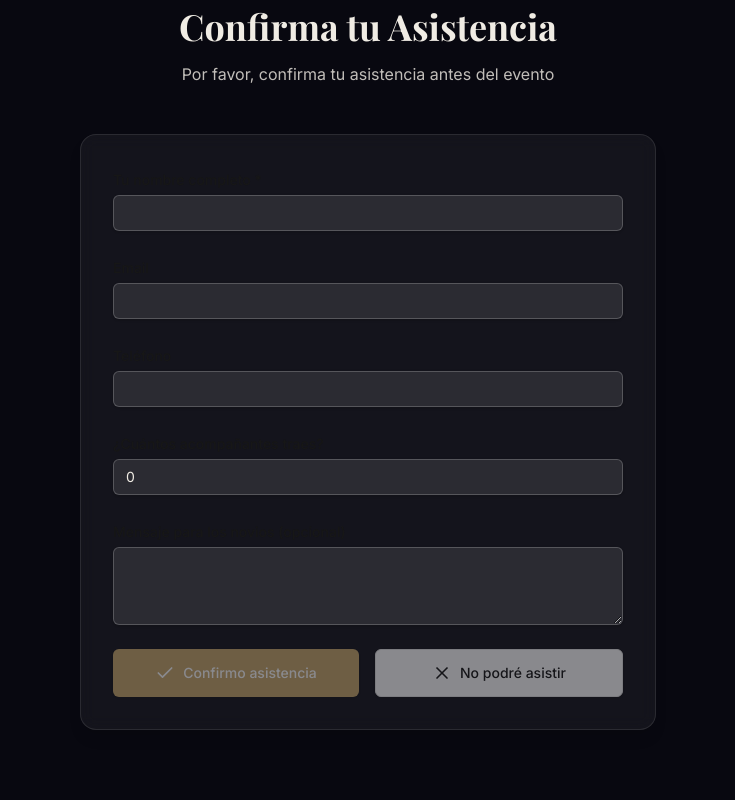
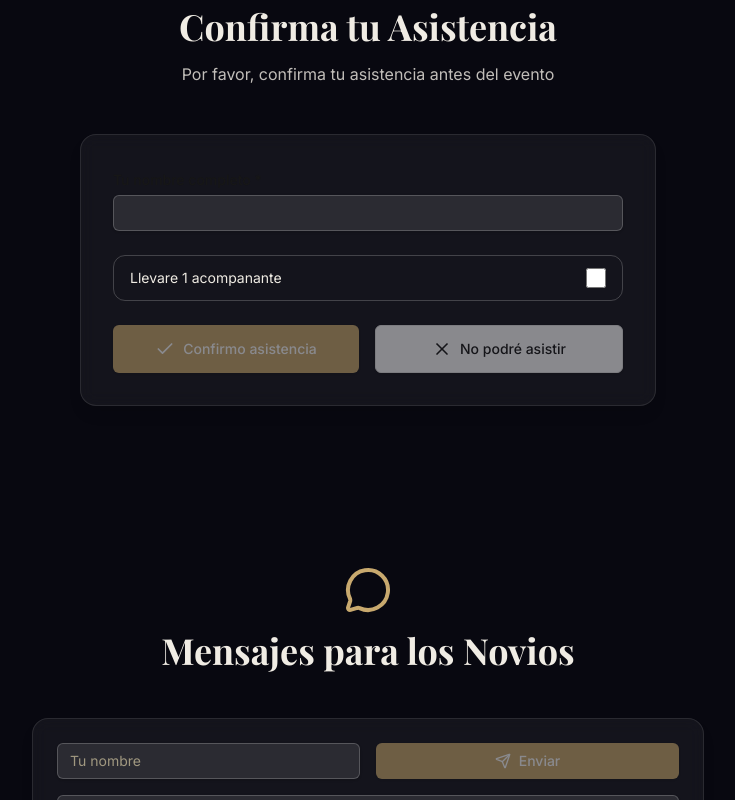
Before and after one commit to lcardenas7/invyra, a Next.js app: page /evento/demo in a window 1280 px wide. Shown: the part 2360-3160 px from the top of the page, without its empty margins (272-1007 px from the left). Built offline with nearby package versions, Linux system fonts and the light colour scheme.

Commit message:
feat: simplify RSVP flow and improve intro/date handling

```diff
--- a/src/app/dashboard/page.tsx
+++ b/src/app/dashboard/page.tsx
@@ -183,7 +183,7 @@ export default function DashboardPage() {
                     {event.name}
                   </h3>
                   <p className="text-sm text-gray-500 mb-4">
-                    {new Date(event.date).toLocaleDateString("es-ES", {
+                    {new Date(`${event.date}T12:00:00`).toLocaleDateString("es-ES", {
                       day: "numeric",
                       month: "long",
                       year: "numeric"
--- a/src/app/evento/[slug]/album/page.tsx
+++ b/src/app/evento/[slug]/album/page.tsx
@@ -13,16 +13,40 @@ import { Input } from "@/components/ui/input";
 import { createClient } from "@/lib/supabase";
 import type { Event, Photo } from "@/types";
 
+type StoredGuestProfile = {
+  name?: string;
+  email?: string;
+  phone?: string;
+};
+
+const getStoredGuestProfile = (storageKey: string): StoredGuestProfile => {
+  if (typeof window === "undefined") return {};
+
+  const rawGuestProfile = window.localStorage.getItem(storageKey);
+  if (!rawGuestProfile) return {};
+
+  try {
+    return JSON.parse(rawGuestProfile) as StoredGuestProfile;
+  } catch {
+    window.localStorage.removeItem(storageKey);
+    return {};
+  }
+};
+
 export default function AlbumPage() {
   const params = useParams();
   const slug = params.slug as string;
+  const guestProfileStorageKey = `invyra:guest-profile:${slug}`;
 
   const [event, setEvent] = useState<Event | null>(null);
   const [photos, setPhotos] = useState<Photo[]>([]);
   const [loading, setLoading] = useState(true);
   const [uploading, setUploading] = useState(false);
   const [selectedPhoto, setSelectedPhoto] = useState<Photo | null>(null);
-  const [guestName, setGuestName] = useState("");
+  const [storedGuestProfile] = useState(() => getStoredGuestProfile(guestProfileStorageKey));
+  const [guestName, setGuestName] = useState(storedGuestProfile.name ?? "");
+  const [guestEmail, setGuestEmail] = useState(storedGuestProfile.email ?? "");
+  const [guestPhone, setGuestPhone] = useState(storedGuestProfile.phone ?? "");
   const fileInputRef = useRef<HTMLInputElement>(null);
 
   useEffect(() => {
@@ -99,6 +123,17 @@ export default function AlbumPage() {
     if (!files || !event || !guestName.trim()) {
       alert("Por favor ingresa tu nombre antes de subir fotos");
       return;
+    }
+
+    if (typeof window !== "undefined") {
+      window.localStorage.setItem(
+        guestProfileStorageKey,
+        JSON.stringify({
+          name: guestName.trim(),
+          email: guestEmail.trim(),
+          phone: guestPhone.trim(),
+        })
+      );
     }
 
     setUploading(true);
@@ -237,6 +272,22 @@ export default function AlbumPage() {
               />
             </div>
             <div>
+              <Input
+                type="tel"
+                placeholder="Tu WhatsApp (opcional)"
+                value={guestPhone}
+                onChange={(e) => setGuestPhone(e.target.value)}
+              />
+            </div>
+            <div>
+              <Input
+                type="email"
+                placeholder="Tu email (opcional)"
+                value={guestEmail}
+                onChange={(e) => setGuestEmail(e.target.value)}
+              />
+            </div>
+            <div>
               <input
                 ref={fileInputRef}
                 type="file"
@@ -268,6 +319,11 @@ export default function AlbumPage() {
 
           {!guestName.trim() && (
             <p className="text-sm text-amber-600">Ingresa tu nombre para poder subir fotos</p>
+          )}
+          {guestName.trim() && (
+            <p className="text-sm text-gray-500">
+              Guardaremos estos datos en este dispositivo para no pedirlos de nuevo.
+            </p>
           )}
         </div>
       </section>
--- a/src/app/evento/[slug]/page.tsx
+++ b/src/app/evento/[slug]/page.tsx
@@ -16,9 +16,60 @@ import { Label } from "@/components/ui/label";
 import { Textarea } from "@/components/ui/textarea";
 import { Card } from "@/components/ui/card";
 import { createClient } from "@/lib/supabase";
-import { formatDate, formatTime, getTimeRemaining } from "@/lib/utils";
+import { combineDateAndTime, formatDate, formatTime, getTimeRemaining } from "@/lib/utils";
 import { getTemplateById } from "@/data/templates";
 import type { Event, Guest, Message } from "@/types";
+
+type StoredGuestProfile = {
+  name?: string;
+  companions?: number;
+};
+
+const sanitizeCompanions = (value: number) => {
+  if (!Number.isFinite(value)) return 0;
+  return Math.min(2, Math.max(0, Math.floor(value)));
+};
+
+const getStoredGuestProfile = (storageKey: string): StoredGuestProfile => {
+  if (typeof window === "undefined") return {};
+
+  const rawGuestProfile = window.localStorage.getItem(storageKey);
+  if (!rawGuestProfile) return {};
+
+  try {
+    return JSON.parse(rawGuestProfile) as StoredGuestProfile;
+  } catch {
+    window.localStorage.removeItem(storageKey);
+    return {};
+  }
+};
+
+const getRsvpMaxCompanions = (event: Event | null): number => {
+  if (!event?.canvas_data) return 0;
+
+  try {
+    const canvasData =
+      typeof event.canvas_data === "string"
+        ? JSON.parse(event.canvas_data)
+        : event.canvas_data;
+
+    if (
+      canvasData &&
+      typeof canvasData === "object" &&
+      "rsvp" in canvasData &&
+      canvasData.rsvp &&
+      typeof canvasData.rsvp === "object" &&
+      "max_companions_per_guest" in canvasData.rsvp
+    ) {
+      const rawValue = Number(canvasData.rsvp.max_companions_per_guest);
+      return sanitizeCompanions(rawValue);
+    }
+  } catch {
+    return 0;
+  }
+
+  return 0;
+};
 
 function ParticleCanvas({ enabled }: { enabled: boolean }) {
   const canvasRef = useRef<HTMLCanvasElement>(null);
@@ -104,6 +155,7 @@ export default function EventoPage() {
   const params = useParams();
   const slug = params.slug as string;
   const introStorageKey = `invyra:intro-seen:${slug}`;
+  const guestProfileStorageKey = `invyra:guest-profile:${slug}`;
 
   const [event, setEvent] = useState<Event | null>(null);
   const [loading, setLoading] = useState(true);
@@ -113,15 +165,14 @@ export default function EventoPage() {
   const [showIntro, setShowIntro] = useState(false);
   const [isIntroComplete, setIsIntroComplete] = useState(false);
   const [messages, setMessages] = useState<Message[]>([]);
+  const [storedGuestProfile] = useState(() => getStoredGuestProfile(guestProfileStorageKey));
+  const [submittedCompanions, setSubmittedCompanions] = useState(0);
 
   // RSVP State
   const [rsvpStep, setRsvpStep] = useState<"form" | "confirmed" | "declined">("form");
   const [rsvpData, setRsvpData] = useState({
-    name: "",
-    email: "",
-    phone: "",
-    companions: 0,
-    message: "",
+    name: storedGuestProfile.name ?? "",
+    bringCompanions: sanitizeCompanions(storedGuestProfile.companions ?? 0) > 0,
     status: "confirmed" as "confirmed" | "declined",
   });
   const [submitting, setSubmitting] = useState(false);
@@ -133,6 +184,7 @@ export default function EventoPage() {
   const { scrollYProgress } = useScroll();
   const heroOpacity = useTransform(scrollYProgress, [0, 0.2], [1, 0]);
   const heroScale = useTransform(scrollYProgress, [0, 0.2], [1, 0.95]);
+  const rsvpMaxCompanions = getRsvpMaxCompanions(event);
 
   const completeIntro = useCallback(() => {
     setIntroPhase("done");
@@ -170,6 +222,7 @@ export default function EventoPage() {
           location: "Hacienda Los Robles",
           location_url: "https://maps.google.com",
           template_id: "wedding-elegant-classic",
+          canvas_data: JSON.stringify({ rsvp: { max_companions_per_guest: 1 } }),
           bride_name: "María",
           groom_name: "Juan",
           story: "Nos conocimos en una cafetería hace 5 años. Desde ese primer café, supimos que algo especial estaba comenzando. Después de muchas aventuras juntos, decidimos dar el siguiente paso y celebrar nuestro amor con todos ustedes.",
@@ -221,7 +274,7 @@ export default function EventoPage() {
     if (!event) return;
 
     const updateCountdown = () => {
-      const eventDateTime = new Date(`${event.date}T${event.time}`);
+      const eventDateTime = combineDateAndTime(event.date, event.time);
       setCountdown(getTimeRemaining(eventDateTime));
     };
 
@@ -262,11 +315,11 @@ export default function EventoPage() {
     let timer: ReturnType<typeof setTimeout> | undefined;
 
     if (introPhase === "teaser") {
-      timer = setTimeout(() => setIntroPhase("opening"), 1500);
+      timer = setTimeout(() => setIntroPhase("opening"), 1900);
     } else if (introPhase === "opening") {
-      timer = setTimeout(() => setIntroPhase("reveal"), 1200);
+      timer = setTimeout(() => setIntroPhase("reveal"), 1500);
     } else if (introPhase === "reveal") {
-      timer = setTimeout(() => completeIntro(), 1400);
+      timer = setTimeout(() => completeIntro(), 1650);
     }
 
     return () => {
@@ -276,6 +329,11 @@ export default function EventoPage() {
 
   const handleRsvpSubmit = async (e: React.FormEvent) => {
     e.preventDefault();
+    const companionsForThisResponse =
+      rsvpData.status === "confirmed" && rsvpData.bringCompanions
+        ? rsvpMaxCompanions
+        : 0;
+
     if (!event || slug === "demo") {
       // Demo mode
       confetti({
@@ -283,6 +341,7 @@ export default function EventoPage() {
         spread: 70,
         origin: { y: 0.6 }
       });
+      setSubmittedCompanions(companionsForThisResponse);
       setRsvpStep(rsvpData.status);
       return;
     }
@@ -295,14 +354,22 @@ export default function EventoPage() {
       .insert({
         event_id: event.id,
         name: rsvpData.name,
-        email: rsvpData.email,
-        phone: rsvpData.phone,
-        companions: rsvpData.companions,
-        message: rsvpData.message,
+        companions: companionsForThisResponse,
+        max_companions: rsvpMaxCompanions,
         status: rsvpData.status,
       });
 
     if (!error) {
+      if (typeof window !== "undefined") {
+        window.localStorage.setItem(
+          guestProfileStorageKey,
+          JSON.stringify({
+            name: rsvpData.name.trim(),
+            companions: companionsForThisResponse,
+          })
+        );
+      }
+
       if (rsvpData.status === "confirmed") {
         confetti({
           particleCount: 100,
@@ -310,6 +377,7 @@ export default function EventoPage() {
           origin: { y: 0.6 }
         });
       }
+      setSubmittedCompanions(companionsForThisResponse);
       setRsvpStep(rsvpData.status);
     }
 
@@ -447,24 +515,34 @@ export default function EventoPage() {
           <motion.div
             className="relative cursor-pointer text-center"
             onClick={handleEnvelopeAction}
-            whileHover={introPhase === "teaser" ? { scale: 1.02 } : undefined}
+            whileHover={introPhase === "teaser" ? { scale: 1.04, y: -4 } : undefined}
           >
-            <div className="relative h-52 w-72">
-              <div className={`absolute inset-0 overflow-hidden rounded-2xl shadow-2xl ${isWeddingTheme ? "border border-[#c8a96e4d] bg-gradient-to-br from-[#1a1a30] to-[#252540]" : "border border-black/10 bg-white"}`}>
+            <div className="relative h-64 w-80 sm:h-80 sm:w-[28rem]">
+              <motion.div
+                className="absolute -inset-7 rounded-full blur-2xl"
+                style={{ background: "radial-gradient(circle, rgba(200,169,110,0.26) 0%, rgba(200,169,110,0) 70%)" }}
+                animate={{ opacity: introPhase === "teaser" ? 0.55 : introPhase === "opening" ? 0.75 : 0.92, scale: introPhase === "reveal" ? 1.08 : 1 }}
+                transition={{ duration: 0.55 }}
+              />
+              <div className={`absolute inset-0 overflow-hidden rounded-3xl shadow-2xl ${isWeddingTheme ? "border border-[#c8a96e4d] bg-gradient-to-br from-[#1a1a30] to-[#252540]" : "border border-black/10 bg-white"}`}>
                 <motion.div
-                  className={`absolute left-0 right-0 top-0 h-1/2 origin-top ${isWeddingTheme ? "bg-gradient-to-b from-[#1e1e38] to-[#16162a]" : "bg-gradient-to-b from-amber-100 to-amber-50"}`}
+                  className={`absolute left-0 right-0 top-0 h-[54%] origin-top shadow-[0_18px_30px_rgba(0,0,0,0.25)] ${isWeddingTheme ? "bg-gradient-to-b from-[#1e1e38] to-[#16162a]" : "bg-gradient-to-b from-amber-100 to-amber-50"}`}
                   style={{ clipPath: "polygon(0 0, 100% 0, 50% 100%)" }}
-                  animate={{ rotateX: introPhase === "teaser" ? 0 : -165 }}
-                  transition={{ duration: 0.9, ease: [0.22, 1, 0.36, 1] }}
+                  animate={{
+                    rotateX: introPhase === "teaser" ? 0 : -178,
+                    y: introPhase === "teaser" ? 0 : -4,
+                  }}
+                  transition={{ duration: 1.15, ease: [0.22, 1, 0.36, 1] }}
                 />
 
                 <motion.div
-                  className={`absolute bottom-3 left-4 right-4 overflow-hidden rounded-t-lg border ${isWeddingTheme ? "border-[#c8a96e33] bg-gradient-to-b from-[#f8f4ef] to-[#ede8e0]" : "border-black/10 bg-white"}`}
+                  className={`absolute bottom-4 left-6 right-6 overflow-hidden rounded-t-xl border shadow-[0_18px_38px_rgba(0,0,0,0.24)] ${isWeddingTheme ? "border-[#c8a96e33] bg-gradient-to-b from-[#f8f4ef] to-[#ede8e0]" : "border-black/10 bg-white"}`}
                   animate={{
-                    height: introPhase === "teaser" ? 112 : introPhase === "opening" ? 138 : 154,
-                    y: introPhase === "teaser" ? 10 : 0,
+                    height: introPhase === "teaser" ? 148 : introPhase === "opening" ? 198 : 230,
+                    y: introPhase === "teaser" ? 18 : introPhase === "opening" ? -2 : -12,
+                    rotateX: introPhase === "reveal" ? 0 : 5,
                   }}
-                  transition={{ duration: 0.8 }}
+                  transition={{ duration: 1.05, ease: [0.22, 1, 0.36, 1] }}
                 >
                   {event.cover_image ? (
                     <motion.img
@@ -473,10 +551,11 @@ export default function EventoPage() {
                       className="h-full w-full object-cover"
                       animate={{
                         opacity: introPhase === "reveal" ? 1 : 0.55,
-                        scale: introPhase === "reveal" ? 1 : 1.04,
+                        scale: introPhase === "reveal" ? 1 : 1.08,
+                        y: introPhase === "reveal" ? 0 : 8,
                         filter: introPhase === "reveal" ? "blur(0px)" : "blur(1.5px)",
                       }}
-                      transition={{ duration: 0.6 }}
+                      transition={{ duration: 0.75 }}
                     />
                   ) : (
                     <div className="flex h-full items-center justify-center px-4 text-center">
@@ -485,20 +564,37 @@ export default function EventoPage() {
                       </p>
                     </div>
                   )}
+                  <motion.div
+                    className="pointer-events-none absolute inset-0 bg-gradient-to-r from-transparent via-white/55 to-transparent"
+                    animate={{
+                      opacity: introPhase === "reveal" ? 1 : 0,
+                      x: introPhase === "reveal" ? ["-120%", "130%"] : "-120%",
+                    }}
+                    transition={{ duration: 0.95, ease: "easeOut" }}
+                  />
                 </motion.div>
 
                 <motion.div
-                  className="absolute left-1/2 top-1/2 z-10 flex h-10 w-10 -translate-x-1/2 -translate-y-1/2 items-center justify-center rounded-full text-white shadow"
+                  className="absolute left-1/2 top-1/2 z-10 flex h-12 w-12 -translate-x-1/2 -translate-y-1/2 items-center justify-center rounded-full text-white shadow"
                   style={{ backgroundColor: colors.primary }}
                   animate={{ scale: introPhase === "teaser" ? 1 : 0, opacity: introPhase === "teaser" ? 1 : 0 }}
-                  transition={{ duration: 0.35 }}
+                  transition={{ duration: 0.4 }}
                 >
-                  <Heart className="h-5 w-5" />
+                  <Heart className="h-6 w-6" />
                 </motion.div>
               </div>
+
+              <motion.div
+                className="pointer-events-none absolute inset-0 rounded-[2rem] border border-[#c8a96e45]"
+                animate={{
+                  opacity: introPhase === "reveal" ? [0, 0.75, 0] : 0,
+                  scale: introPhase === "reveal" ? [0.92, 1.04, 1.14] : 0.92,
+                }}
+                transition={{ duration: 0.9 }}
+              />
             </div>
 
-            <p className={`mt-5 text-sm ${isWeddingTheme ? "text-[#a09880]" : "text-gray-600"}`}>
+            <p className={`mt-6 text-sm sm:text-base tracking-[0.08em] ${isWeddingTheme ? "text-[#a09880]" : "text-gray-600"}`}>
               {introPhase === "teaser" && "Tu invitacion esta por abrirse"}
               {introPhase === "opening" && "Abriendo sobre..."}
               {introPhase === "reveal" && "Descubriendo invitacion"}
@@ -572,7 +668,7 @@ export default function EventoPage() {
                 className="text-lg"
                 style={{ color: colors.primary }}
               >
-                {formatTime(`2000-01-01T${event.time}`)}
+                {formatTime(combineDateAndTime(event.date, event.time))}
               </p>
             </>
           )}
@@ -687,7 +783,7 @@ export default function EventoPage() {
                 {formatDate(event.date)}
               </p>
               <p style={{ color: colors.primary }}>
-                {formatTime(`2000-01-01T${event.time}`)}
+                {formatTime(combineDateAndTime(event.date, event.time))}
               </p>
             </motion.div>
 
@@ -780,51 +876,32 @@ export default function EventoPage() {
                 />
               </div>
 
-              <div>
-                <Label htmlFor="rsvp-email">Email</Label>
-                <Input
-                  id="rsvp-email"
-                  type="email"
-                  value={rsvpData.email}
-                  onChange={(e) => setRsvpData({ ...rsvpData, email: e.target.value })}
-                  className={rsvpInputClass}
-                />
-              </div>
 
-              <div>
-                <Label htmlFor="rsvp-phone">Teléfono</Label>
-                <Input
-                  id="rsvp-phone"
-                  type="tel"
-                  value={rsvpData.phone}
-                  onChange={(e) => setRsvpData({ ...rsvpData, phone: e.target.value })}
-                  className={rsvpInputClass}
-                />
-              </div>
-
-              <div>
-                <Label htmlFor="rsvp-companions">¿Cuántos acompañantes traes?</Label>
-                <Input
-                  id="rsvp-companions"
-                  type="number"
-                  min={0}
-                  max={10}
-                  value={rsvpData.companions}
-                  onChange={(e) => setRsvpData({ ...rsvpData, companions: parseInt(e.target.value) || 0 })}
-                  className={rsvpInputClass}
-                />
-              </div>
-
-              <div>
-                <Label htmlFor="rsvp-message">Mensaje para los novios (opcional)</Label>
-                <Textarea
-                  id="rsvp-message"
-                  value={rsvpData.message}
-                  onChange={(e) => setRsvpData({ ...rsvpData, message: e.target.value })}
-                  className={rsvpInputClass}
-                  rows={3}
-                />
-              </div>
+              {rsvpMaxCompanions > 0 && (
+                <label
+                  htmlFor="rsvp-companions-check"
+                  className="flex cursor-pointer items-center justify-between rounded-xl border px-4 py-3"
+                  style={{ borderColor: isWeddingTheme ? "rgba(255,255,255,0.2)" : "rgba(0,0,0,0.12)" }}
+                >
+                  <span className="text-sm" style={{ color: colors.text }}>
+                    {rsvpMaxCompanions === 1
+                      ? "Llevare 1 acompanante"
+                      : "Llevare 2 acompanantes"}
+                  </span>
+                  <input
+                    id="rsvp-companions-check"
+                    type="checkbox"
+                    checked={rsvpData.bringCompanions}
+                    onChange={(e) =>
+                      setRsvpData({
+                        ...rsvpData,
+                        bringCompanions: e.target.checked,
+                      })
+                    }
+                    className="h-5 w-5 accent-[#c8a96e]"
+                  />
+                </label>
+              )}
 
               <div className="flex gap-4">
                 <Button
@@ -867,7 +944,9 @@ export default function EventoPage() {
                     ¡Gracias por confirmar!
                   </h3>
                   <p style={{ color: colors.text, opacity: 0.8 }}>
-                    Nos vemos en la celebración
+                    {submittedCompanions > 0
+                      ? `Nos vemos en la celebración con ${submittedCompanions} acompañante${submittedCompanions > 1 ? "s" : ""}`
+                      : "Nos vemos en la celebración"}
                   </p>
                 </>
               ) : (
@@ -1020,7 +1099,7 @@ export default function EventoPage() {
             Álbum de Fotos
           </h2>
           <p className="text-white/80 mb-8 max-w-md mx-auto">
-            Después del evento, comparte tus fotos con nosotros
+            Confirma tu asistencia con tus datos y luego comparte tus fotos con nosotros
           </p>
           <Link href={`/evento/${slug}/album`}>
             <Button
```
Also changed, not shown: src/app/dashboard/subir/page.tsx (+39 -1 lines), src/lib/utils.ts (+26 -3 lines).
